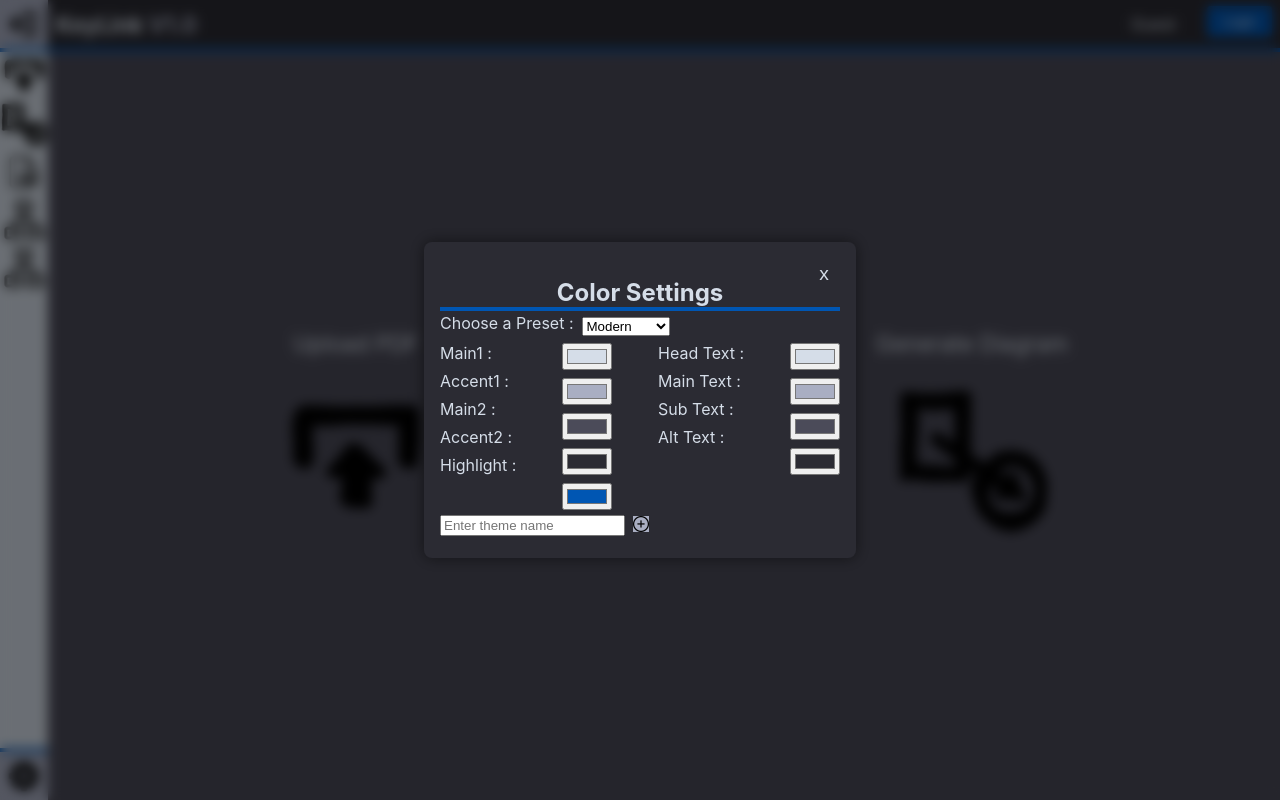
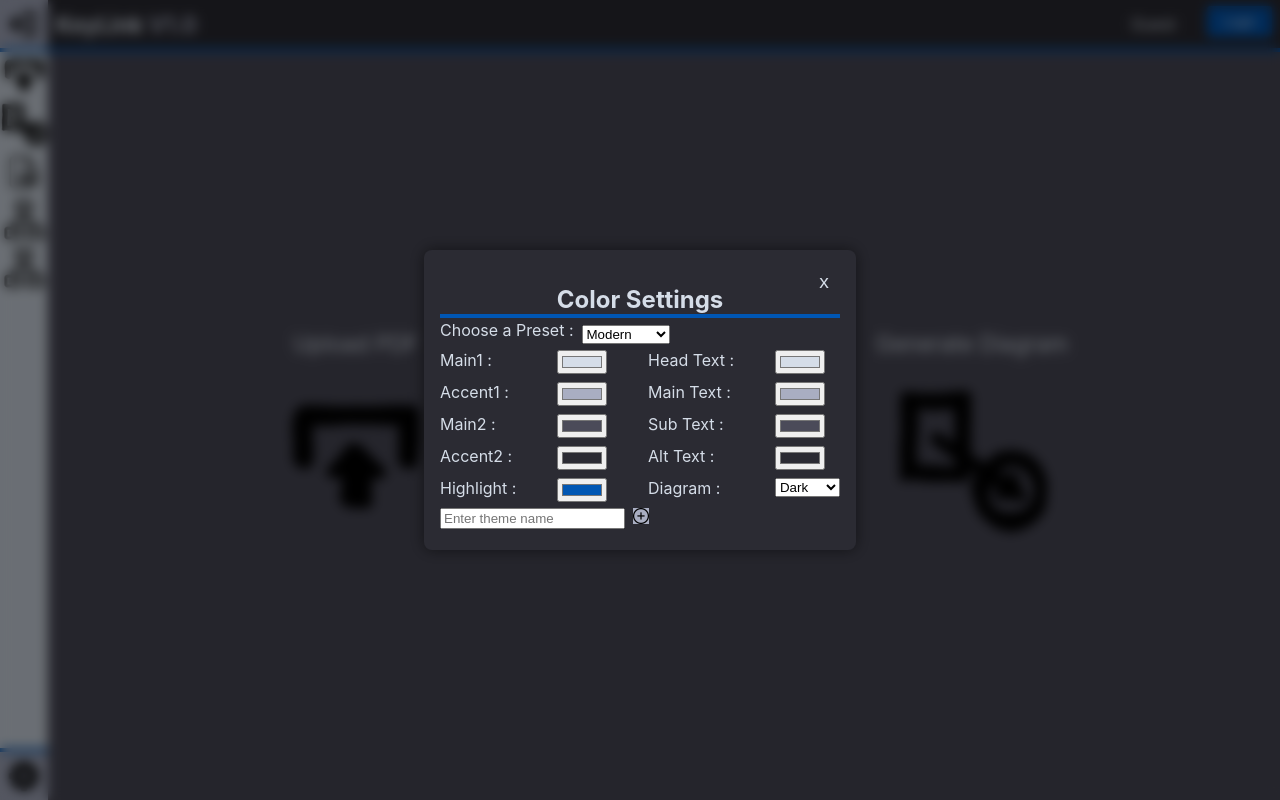
Before and after one commit to ansleehk/CS-160-Frontend, a React (Create React App) app: page / in a window 1280 px wide. Both pictures are taken after a click on the button 24 px from the left and 776 px from the top of the page. Built offline with nearby package versions, Linux system fonts and the light colour scheme.

Commit message:
Added mermaid themes

```diff
--- a/src/popups/Settings.css
+++ b/src/popups/Settings.css
@@ -67,6 +67,11 @@
   width: 100%;
 }
 
+#color-picker input,
+#color-picker label {
+  height: 24px;
+}
+
 #color-picker div {
   display: flex;
   flex-direction: column;
--- a/src/popups/Settings.js
+++ b/src/popups/Settings.js
@@ -12,6 +12,8 @@ const Settings = ({ onClose }) => {
   // State variables
   const [selectedPreset, setSelectedPreset] = useState(() =>
     parseInt(localStorage.getItem("selectedPreset")) || 0);
+  const [mermaidTheme, setMermaidTheme] = useState(() =>
+    localStorage.getItem("mermaidTheme")) || "dark";
   const [userThemes, setUserThemes] = useState(() =>
     JSON.parse(localStorage.getItem("userThemes")) || []);
   const [newThemeName, setNewThemeName] = useState("");
@@ -90,6 +92,14 @@ const Settings = ({ onClose }) => {
       document.documentElement.style.setProperty(`--${name}`, colors[name]);
     });
   };
+
+
+  // Handle mermaid selection change
+  const handleMermaidThemeChange = (e) => {
+    const index = e.target.value;
+    localStorage.setItem("mermaidTheme", index);
+    setMermaidTheme(index);
+  }
 
 
   // Handle custom theme deletion
@@ -194,12 +204,19 @@ const Settings = ({ onClose }) => {
               <label htmlFor="c_maintext">Main Text : </label>
               <label htmlFor="c_subtext">Sub Text : </label>
               <label htmlFor="c_alttext">Alt Text : </label>
+              <label htmlFor="m_theme">Diagram : </label>
           </div>
           <div id="font-color-picker">
             <input type="color" id="c_headtext" name="c_headtext" value={currentColor.c_headtext} onChange={handleChange} />
             <input type="color" id="c_maintext" name="c_maintext" value={currentColor.c_maintext} onChange={handleChange} />
             <input type="color" id="c_subtext" name="c_subtext" value={currentColor.c_subtext} onChange={handleChange} />
             <input type="color" id="c_alttext" name="c_alttext" value={currentColor.c_alttext} onChange={handleChange} />
+            <select id="preset" name="preset" value={mermaidTheme} onChange={handleMermaidThemeChange}>
+                <option key={"dark"} value={"dark"}>Dark</option>
+                <option key={"default"} value={"default"}>Light</option>
+                <option key={"neutral"} value={"neutral"}>Neutral</option>
+                <option key={"forest"} value={"forest"}>Forest</option>
+          </select>
           </div>
         </div>
 
--- a/src/utilities/Mermaid.css
+++ b/src/utilities/Mermaid.css
@@ -1,5 +1,3 @@
-/* TODO : RECHECK COLORS */
-
 g.classGroup rect {
   fill: #282a36;
   stroke: #6272a4;
--- a/src/utilities/Mermaid.js
+++ b/src/utilities/Mermaid.js
@@ -4,7 +4,7 @@ import "./Mermaid.css";
 
 mermaid.initialize({
   startOnLoad: true,
-  theme: "default",
+  theme: localStorage.getItem("mermaidTheme") || "dark",
   securityLevel: "loose"
 });
 
```
Also changed, not shown: src/utilities/Styles.css (+0 -8 lines).
